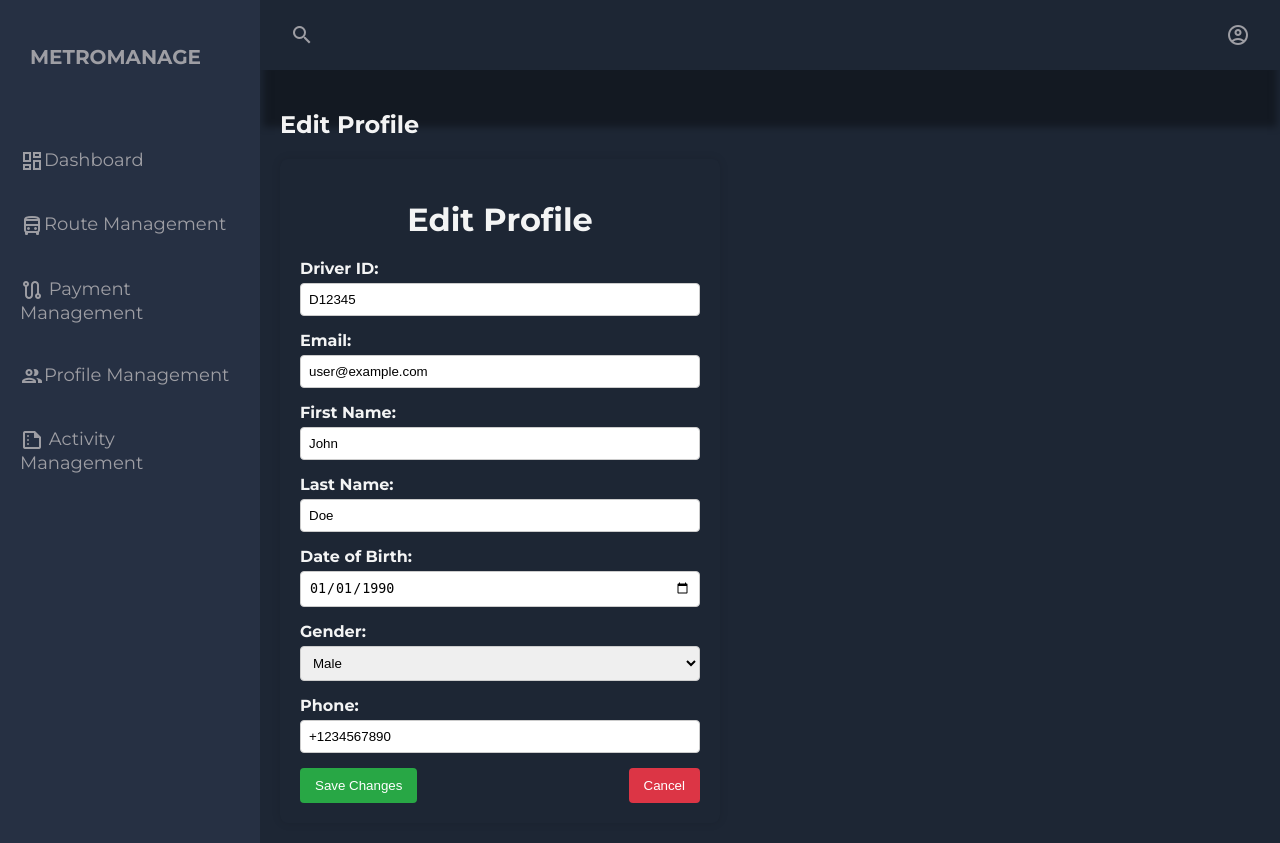
After one commit to NdunguAustine/MetroManage, a Django app: page /user/EditProfile in a window 1280 px wide. The commit adds this page. Run offline with Django 5.2, Linux system fonts and the light colour scheme.

Commit message:
edit profile

```diff
--- a/main/models.py
+++ b/main/models.py
@@ -6,6 +6,7 @@ from django.contrib.auth.models import User
 class DriverConductor(models.Model):
     userID = models.CharField(max_length=50,unique=True, blank=False, null=False)
     driverID = models.CharField(max_length=50, unique=True, blank=False, null=False)
+    image = models.ImageField(upload_to="Images/", blank=False, null=False)
     email =  models.CharField(max_length=50, blank=False, null=False)
     first_name = models.CharField(max_length=30, blank=False, null=False)
     last_name = models.CharField(max_length=30, blank=False, null=False)
--- a/main/templates/main/Admin-add-bus.html
+++ b/main/templates/main/Admin-add-bus.html
@@ -11,6 +11,9 @@
 
         <label for="busID">Bus ID:</label>
         <input type="text" id="busID" name="busID" required>
+
+        <label for="fleetNo">Fleet Number:</label>
+        <input type="text" id="fleetNo name="fleetNo" required>
 
         <label for="licensePlate">License Plate:</label>
         <input type="text" id="licensePlate" name="licensePlate" required>
--- /dev/null
+++ b/main/templates/main/User-Edit-Profile.html
@@ -0,0 +1,49 @@
+{% extends 'main/UserBase.html' %}
+{% load static %}
+{% block title %}Edit Profile{% endblock %}
+
+{% block content %}
+<link rel="stylesheet" href="{% static 'CSS/User-Edit-Profile.css' %}">
+    <div class="container">
+        <h1>Edit Profile</h1>
+        <form id="edit-profile-form">
+            <div class="form-group">
+                <label for="driverID">Driver ID:</label>
+                <input type="text" id="driverID" name="driverID" required>
+            </div>
+            <div class="form-group">
+                <label for="email">Email:</label>
+                <input type="email" id="email" name="email" required>
+            </div>
+            <div class="form-group">
+                <label for="first_name">First Name:</label>
+                <input type="text" id="first_name" name="first_name" required>
+            </div>
+            <div class="form-group">
+                <label for="last_name">Last Name:</label>
+                <input type="text" id="last_name" name="last_name" required>
+            </div>
+            <div class="form-group">
+                <label for="date_of_birth">Date of Birth:</label>
+                <input type="date" id="date_of_birth" name="date_of_birth" required>
+            </div>
+            <div class="form-group">
+                <label for="gender">Gender:</label>
+                <select id="gender" name="gender" required>
+                    <option value="Male">Male</option>
+                    <option value="Female">Female</option>
+                    <option value="Other">Other</option>
+                </select>
+            </div>
+            <div class="form-group">
+                <label for="phone">Phone:</label>
+                <input type="tel" id="phone" name="phone" required>
+            </div>
+            <div class="form-actions">
+                <button type="submit">Save Changes</button>
+                <button type="button" id="cancel-btn">Cancel</button>
+            </div>
+        </form>
+    </div>
+    <script src="{% static 'Js/User-Edit-Profile.js' %}"></script>
+{% endblock %}
--- a/main/templates/main/UserBase.html
+++ b/main/templates/main/UserBase.html
@@ -44,10 +44,7 @@
                     <span class="material-icons-outlined">route</span> <a href="http://127.0.0.1:8000/user/payments"> Payment Management</a>
                 </li>
                 <li class="sidebar-list-item">
-                    <span class="material-icons-outlined">people</span><a href="http://127.0.0.1:8000/user/profile">Profile Management</a>
-                </li>
-                <li class="sidebar-list-item">
-                    <span class="material-icons-outlined">paid</span> <a href="http://127.0.0.1:8000/user/alerts">Notifications</a>
+                    <span class="material-icons-outlined">people</span><a href="http://127.0.0.1:8000/user/ProfilePage">Profile Management</a>
                 </li>
                 <li class="sidebar-list-item">
                     <span class="material-icons-outlined">summarize</span> <a href="http://127.0.0.1:8000/user/activity">Activity Management</a>
--- a/main/templates/main/base.html
+++ b/main/templates/main/base.html
@@ -82,7 +82,7 @@
         </div>
       </div>
     </div>
-  </div>
+
     <script src="{% static 'Js/base.js' %}"></script>
 </body>
 </html>
--- a/main/urls.py
+++ b/main/urls.py
@@ -17,6 +17,8 @@ urlpatterns = [
     path("user/login", view=views.user_login_view, name="user_login_view"),
     path("admin/addDriver", view=views.admin_addDriver_view, name="admin_addDriver_view"),
     path("admin/addBus", view=views.admin_addBus_view, name="admin_addBus_view"),
-    path("user/landing", view=views.user_landing_view, name="user_landing_view")
+    path("user/landing", view=views.user_landing_view, name="user_landing_view"),
+    path("user/ProfilePage", view=views.user_profile_page_view, name="user_profile_page_view"),
+    path("user/EditProfile", view=views.user_edit_profile_view, name="user_edit_profile_view")
 
 ]
--- a/main/views.py
+++ b/main/views.py
@@ -229,3 +229,9 @@ def admin_addBus_view(request):
 
 def user_landing_view(request):
     return render(request,"main/Landing.html", {})
+
+def user_profile_page_view(request):
+    return render(request,"main/User-Profile-Page.html", {})
+
+def user_edit_profile_view(request):
+    return render(request,"main/User-Edit-Profile.html", {})
--- a/metromanage/settings.py
+++ b/metromanage/settings.py
@@ -95,7 +95,7 @@ DATABASES = {
         'ENGINE': 'django.db.backends.mysql',
         'NAME': 'metromanage',  # The database name (from the URL)
         'USER': 'root',   # The username (from the URL)
-        'PASSWORD': '2000',  # The password (from the URL)
+        'PASSWORD': 'aq9agm11',  # The password (from the URL)
         'HOST': 'localhost',  # The host (from the URL)
         'PORT': '3306',  # The port (from the URL)
         # 'OPTIONS': {
--- /dev/null
+++ b/static/CSS/User-Edit-Profile.css
@@ -0,0 +1,65 @@
+
+.container {
+    background-color: #1d2634;
+    padding: 20px;
+    border-radius: 8px;
+    box-shadow: 0 0 10px rgba(0, 0, 0, 0.1);
+    width: 400px;
+}
+
+h1 {
+    text-align: center;
+    margin-bottom: 20px;
+}
+
+.form-group {
+    margin-bottom: 15px;
+}
+
+label {
+    display: block;
+    margin-bottom: 5px;
+    font-weight: bold;
+}
+
+input[type="text"],
+input[type="email"],
+input[type="date"],
+input[type="tel"],
+select {
+    width: 100%;
+    padding: 8px;
+    border: 1px solid #ccc;
+    border-radius: 4px;
+    box-sizing: border-box;
+}
+
+.form-actions {
+    display: flex;
+    justify-content: space-between;
+}
+
+button {
+    padding: 10px 15px;
+    border: none;
+    border-radius: 4px;
+    cursor: pointer;
+}
+
+button[type="submit"] {
+    background-color: #28a745;
+    color: #fff;
+}
+
+button[type="submit"]:hover {
+    background-color: #218838;
+}
+
+button[type="button"] {
+    background-color: #dc3545;
+    color: #fff;
+}
+
+button[type="button"]:hover {
+    background-color: #c82333;
+}
--- /dev/null
+++ b/static/Js/User-Edit-Profile.js
@@ -0,0 +1,45 @@
+document.addEventListener('DOMContentLoaded', function () {
+    const form = document.getElementById('edit-profile-form');
+    const cancelBtn = document.getElementById('cancel-btn');
+
+    // Load existing user data (this would typically come from a server)
+    const userData = {
+        driverID: 'D12345',
+        email: 'user@example.com',
+        first_name: 'John',
+        last_name: 'Doe',
+        date_of_birth: '1990-01-01',
+        gender: 'Male',
+        phone: '+1234567890'
+    };
+
+    // Populate form fields with existing data
+    for (const key in userData) {
+        if (userData.hasOwnProperty(key)) {
+            const input = form.elements[key];
+            if (input) {
+                input.value = userData[key];
+            }
+        }
+    }
+
+    // Handle form submission
+    form.addEventListener('submit', function (e) {
+        e.preventDefault();
+        const updatedData = {};
+        for (const element of form.elements) {
+            if (element.name) {
+                updatedData[element.name] = element.value;
+            }
+        }
+        // Here you can send updatedData to the server using fetch() or another method
+        console.log('Updated User Data:', updatedData);
+        alert('Profile updated successfully!');
+        // Redirect or update the UI as needed
+    });
+
+    // Handle cancel button click
+    cancelBtn.addEventListener('click', function () {
+        window.location.href = 'profile.html'; // Redirect to the profile view page
+    });
+});
--- /dev/null
+++ b/static/Js/User-Profile-Page.js
@@ -0,0 +1,4 @@
+document.getElementById('editButton').addEventListener('click', function() {
+    // Redirect to the profile edit page
+    window.location.href = 'http://127.0.0.1:8000/user/EditProfile';
+});
```
Also changed, not shown: main/templates/main/User-Profile-Page.html (added, +46 -0 lines), static/CSS/User-Profile-page.css (added, +51 -0 lines).
